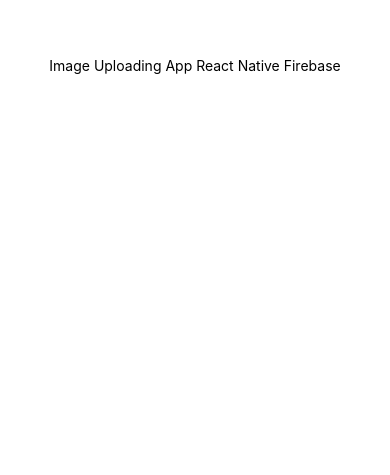
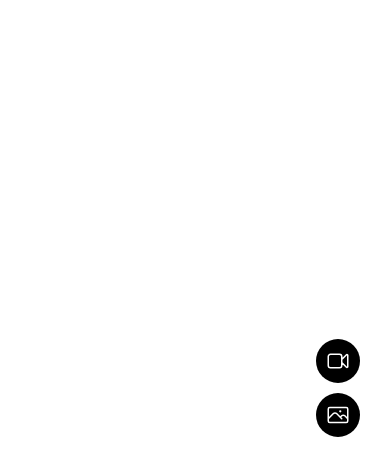
Before and after one commit to Vinaypartap-Singh/ImageUploaderApp-React-Native, a React Native app: screen / in a window 390 px wide. Shown: the part 357-832 px from the top of the page. Built offline with nearby package versions, Linux system fonts and the light colour scheme.

Commit message:
Video and Image Upload Added

```diff
--- a/App.js
+++ b/App.js
@@ -1,20 +1,12 @@
 import { StatusBar } from "expo-status-bar";
-import { StyleSheet, Text, View } from "react-native";
+import { SafeAreaView, StyleSheet, Text, View } from "react-native";
+import HomeScreen from "./screens/HomeScreen";
 
 export default function App() {
   return (
-    <View style={styles.container}>
-      <Text>Image Uploading App React Native Firebase</Text>
+    <View style={{ flex: 1 }}>
+      <HomeScreen />
       <StatusBar style="auto" />
     </View>
   );
 }
-
-const styles = StyleSheet.create({
-  container: {
-    flex: 1,
-    backgroundColor: "#fff",
-    alignItems: "center",
-    justifyContent: "center",
-  },
-});
--- /dev/null
+++ b/components/EmptyState.js
@@ -0,0 +1,20 @@
+import { View, Text, Image } from "react-native";
+import React from "react";
+
+export default function EmptyState() {
+  return (
+    <View style={{ alignItems: "center" }}>
+      <View style={{ alignItems: "center" }}>
+        <Image
+          source={require("../assets/images/HomeImage.png")}
+          style={{ width: 320, height: 320, objectFit: "cover" }}
+        />
+      </View>
+      <View>
+        <Text style={{ fontSize: 16, fontWeight: 500, color: "gray" }}>
+          No Photo or Video uploaded yet
+        </Text>
+      </View>
+    </View>
+  );
+}
--- /dev/null
+++ b/components/ProgressBar.js
@@ -0,0 +1,22 @@
+import { View, Text } from "react-native";
+import React from "react";
+import Svg, { Rect } from "react-native-svg";
+
+export default function ProgressBar({ progress }) {
+  const barWidth = 230;
+  const progressWidth = (progress / 100) * barWidth;
+  return (
+    <View>
+      <Svg width={barWidth} height={"7"}>
+        <Rect width={barWidth} height={"100%"} fill={"#eee"} rx={4} ry={4} />
+        <Rect
+          width={progressWidth}
+          height={"100%"}
+          fill={"#3478f6"}
+          rx={4}
+          ry={4}
+        />
+      </Svg>
+    </View>
+  );
+}
--- /dev/null
+++ b/components/Uploading.js
@@ -0,0 +1,73 @@
+import { View, Text, StyleSheet, Image, TouchableOpacity } from "react-native";
+import React from "react";
+import { VibrancyView } from "@react-native-community/blur";
+import { Video } from "expo-av";
+import ProgressBar from "./ProgressBar";
+
+export default function Uploading({ image, video, progress }) {
+  return (
+    <View
+      style={[
+        StyleSheet.absoluteFill,
+        {
+          alignItems: "center",
+          justifyContent: "center",
+          backgroundColor: "#000000ad",
+        },
+      ]}
+    >
+      <View
+        style={{
+          backgroundColor: "white",
+          paddingVertical: 20,
+          borderRadius: 6,
+          gap: 10,
+          width: "80%",
+          alignItems: "center",
+        }}
+      >
+        {image && (
+          <Image
+            source={{ uri: image }}
+            style={{
+              width: 200,
+              height: 200,
+              resizeMode: "contain",
+              borderRadius: 50,
+            }}
+          />
+        )}
+        {video && (
+          <Video
+            source={{
+              uri: video,
+            }}
+            rate={1.0}
+            volume={1.0}
+            isMuted={false}
+            resizeMode="contain"
+            style={{ width: "80%", height: "80%" }}
+            useNativeControls
+          />
+        )}
+        <Text style={{ fontSize: 18, fontWeight: 500 }}>Uploading...</Text>
+        <ProgressBar progress={progress} />
+        <View
+          style={{ width: "100%", borderWidth: 1, borderColor: "#00000010" }}
+        ></View>
+        <TouchableOpacity>
+          <Text
+            style={{
+              color: "#3488f6",
+              fontWeight: 600,
+              textAlign: "center",
+              fontSize: 16,
+            }}
+          >
+            Cancel
+          </Text>
+        </TouchableOpacity>
+      </View>
+    </View>
+  );
+}
--- a/package.json
+++ b/package.json
@@ -17,6 +17,7 @@
     "firebase": "^10.4.0",
     "react": "18.2.0",
     "react-native": "0.72.5",
+    "react-native-heroicons": "^3.2.0",
     "react-native-svg": "^13.9.0"
   },
   "devDependencies": {
--- /dev/null
+++ b/screens/HomeScreen.js
@@ -0,0 +1,104 @@
+import { View, Text, Image, TouchableOpacity } from "react-native";
+import React, { useState } from "react";
+import EmptyState from "../components/EmptyState";
+import ProgressBar from "../components/ProgressBar";
+import Uploading from "../components/Uploading";
+import { VideoCameraIcon, PhotoIcon } from "react-native-heroicons/outline";
+import * as ImagePicker from "expo-image-picker";
+import { getDownloadURL, ref, uploadBytesResumable } from "firebase/storage";
+import { storage } from "../firebase";
+import { addDoc } from "firebase/firestore";
+
+export default function HomeScreen() {
+  const [image, setImage] = useState("");
+  const [video, setVideo] = useState("");
+  const [progress, setProgress] = useState(0);
+
+  const pickImage = async () => {
+    let result = await ImagePicker.launchImageLibraryAsync({
+      mediaTypes: ImagePicker.MediaTypeOptions.Images,
+      allowsEditing: true,
+      aspect: [3, 4],
+      quality: 1,
+    });
+
+    if (!result.canceled) {
+      setImage(result.assets[0].uri);
+      // Upload Image Function
+      await uploadImage(result.assets[0].uri, "image");
+    }
+  };
+
+  const pickVideo = async () => {
+    let result = await ImagePicker.launchImageLibraryAsync({
+      mediaTypes: ImagePicker.MediaTypeOptions.Videos,
+      allowsEditing: true,
+      aspect: [3, 4],
+      quality: 1,
+    });
+
+    if (!result.canceled) {
+      setVideo(result.assets[0].uri);
+      // Upload Image Function
+      await uploadImage(result.assets[0].uri, "video");
+    }
+  };
+
+  const uploadImage = async (uri, fileType) => {
+    const response = await fetch(uri);
+    const blob = await response.blob();
+
+    const storageRef = ref(storage, "Images/" + new Date().getTime());
+    const uploadTask = uploadBytesResumable(storageRef, blob);
+
+    uploadTask.on(
+      "state_changed",
+      (snapshot) => {
+        const progress =
+          (snapshot.bytesTransferred / snapshot.totalBytes) * 100;
+        console.log("Progress", progress);
+        setProgress(progress.toFixed());
+      },
+      (error) => {
+        console.log(error);
+      },
+      () => {
+        getDownloadURL(uploadTask.snapshot.ref).then(async (downloadURL) => {
+          console.log("File available at", downloadURL);
+          // Save Data in Firebase
+          setImage("");
+          setVideo("");
+        });
+      }
+    );
+  };
+
+  return (
+    <View style={{ flex: 1, alignItems: "center", justifyContent: "center" }}>
+      {/* <ProgressBar progress={50} /> */}
+      {image && <Uploading image={image} video={video} progress={progress} />}
+      <View style={{ gap: 10, position: "absolute", bottom: 50, right: 30 }}>
+        <TouchableOpacity
+          onPress={pickVideo}
+          style={{
+            backgroundColor: "black",
+            padding: 10,
+            borderRadius: 500,
+          }}
+        >
+          <VideoCameraIcon color={"white"} />
+        </TouchableOpacity>
+        <TouchableOpacity
+          onPress={pickImage}
+          style={{
+            backgroundColor: "black",
+            padding: 10,
+            borderRadius: 500,
+          }}
+        >
+          <PhotoIcon color={"white"} />
+        </TouchableOpacity>
+      </View>
+    </View>
+  );
+}
```
Also changed, not shown: assets/images/HomeImage.png (added), 1 other file (tests, documents, lock files or other folders).
